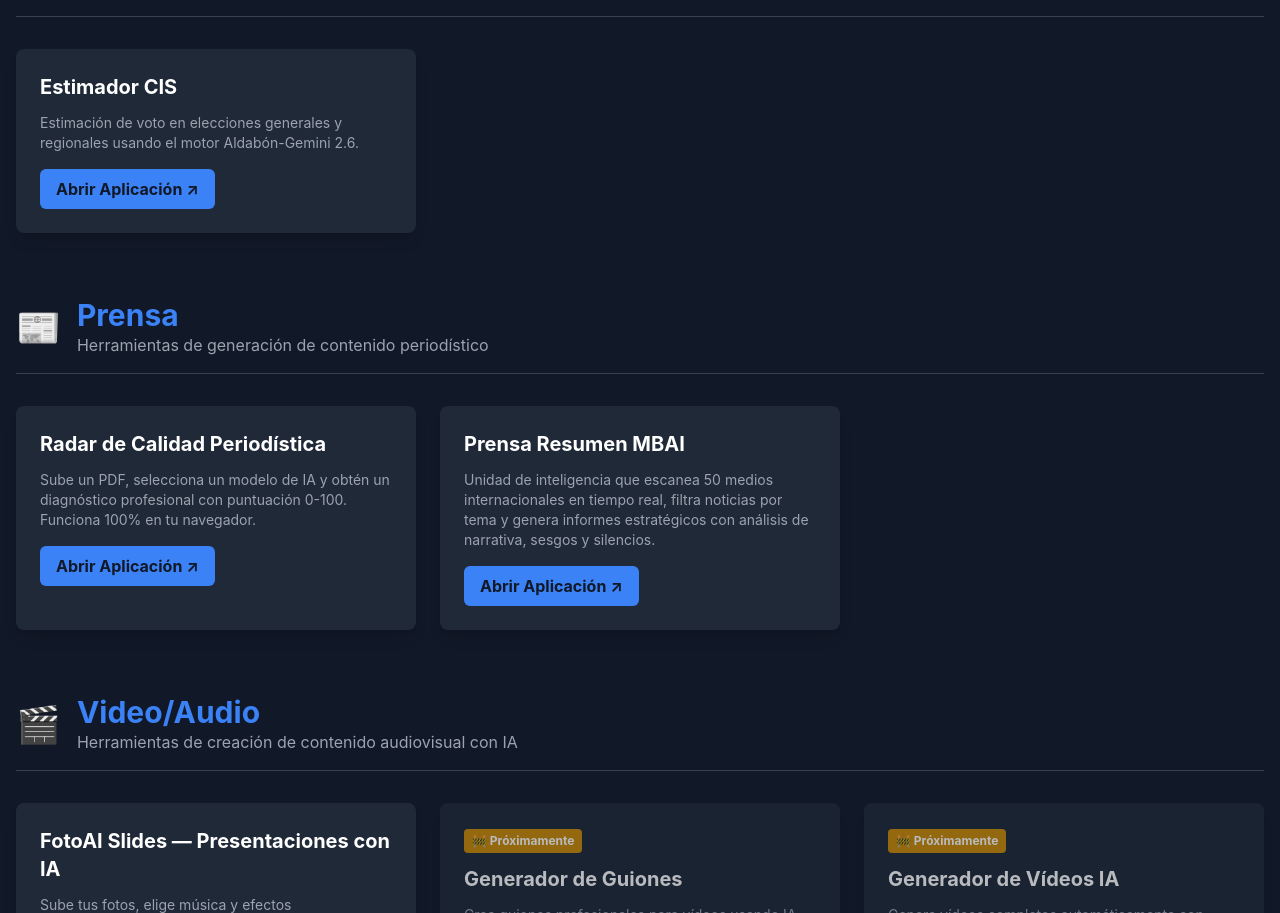
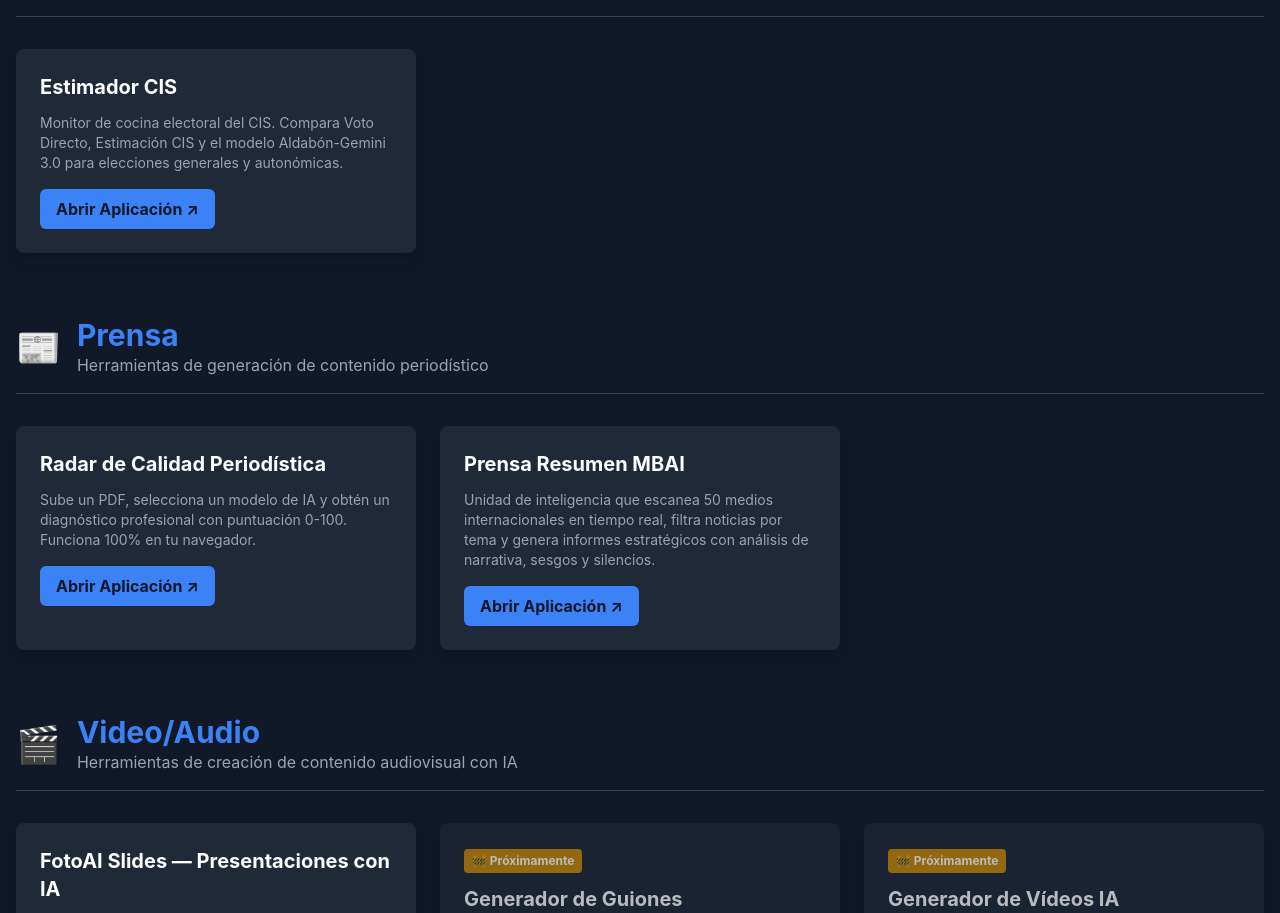
Before and after one commit to lbt00001-beep/mbainative-website, a Next.js app in the folder app/: page /aplicaciones in a window 1280 px wide. Shown: the part 1314-2227 px from the top of the page. Built offline with nearby package versions, Linux system fonts and the light colour scheme.

Commit message:
CIS Estimador: migrate to Firebase SPA (cis-estimador-mbai.web.app)

```diff
--- a/app/app/aplicaciones/page.tsx
+++ b/app/app/aplicaciones/page.tsx
@@ -68,8 +68,8 @@
     apps: [
       {
         nombre: "Estimador CIS",
-        descripcion: "Estimación de voto en elecciones generales y regionales usando el motor Aldabón-Gemini 2.6.",
-        url: "https://cis-estimador-416251601036.europe-west1.run.app",
+        descripcion: "Monitor de cocina electoral del CIS. Compara Voto Directo, Estimación CIS y el modelo Aldabón-Gemini 3.0 para elecciones generales y autonómicas.",
+        url: "https://cis-estimador-mbai.web.app",
         tipo: "externo",
         estado: "disponible"
       }
```
